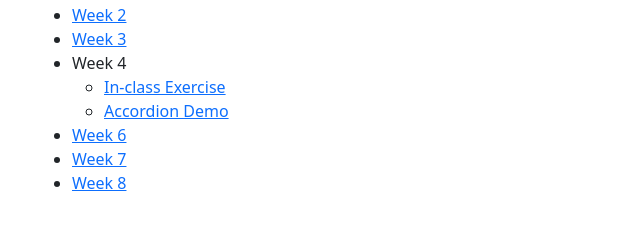
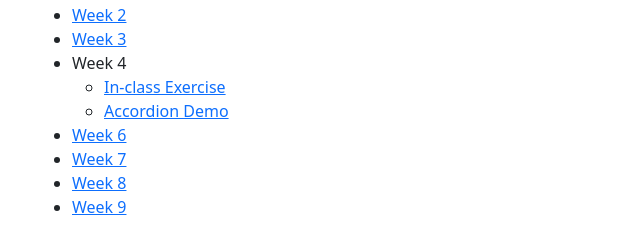
Before and after one commit to robfentress/was-exercises, a website: page index.html in a window 1280 px wide. Shown: the part 69-320 px from the top of the page, without its empty margins (42-682 px from the left). Drawn offline with nearby package versions, Linux system fonts and the light colour scheme.

Commit message:
add week 9 to index

```diff
--- a/index.html
+++ b/index.html
@@ -1,16 +1,21 @@
 <!DOCTYPE html>
 <html lang="en">
-
   <head>
     <meta charset="UTF-8" />
     <meta name="viewport" content="width=device-width, initial-scale=1.0" />
     <meta http-equiv="X-UA-Compatible" content="ie=edge" />
     <title>Fall 2022 Exercises Repository</title>
-  <link href="https://cdn.jsdelivr.net/npm/bootstrap@5.0.2/dist/css/bootstrap.min.css" rel="stylesheet"
-    integrity="sha384-EVSTQN3/azprG1Anm3QDgpJLIm9Nao0Yz1ztcQTwFspd3yD65VohhpuuCOmLASjC" crossorigin="anonymous" />
-  <script src="https://cdn.jsdelivr.net/npm/bootstrap@5.0.2/dist/js/bootstrap.bundle.min.js"
+    <link
+      href="https://cdn.jsdelivr.net/npm/bootstrap@5.0.2/dist/css/bootstrap.min.css"
+      rel="stylesheet"
+      integrity="sha384-EVSTQN3/azprG1Anm3QDgpJLIm9Nao0Yz1ztcQTwFspd3yD65VohhpuuCOmLASjC"
+      crossorigin="anonymous"
+    />
+    <script
+      src="https://cdn.jsdelivr.net/npm/bootstrap@5.0.2/dist/js/bootstrap.bundle.min.js"
       integrity="sha384-MrcW6ZMFYlzcLA8Nl+NtUVF0sA7MsXsP1UyJoMp4YLEuNSfAP+JcXn/tWtIaxVXM"
-    crossorigin="anonymous"></script>
+      crossorigin="anonymous"
+    ></script>
   </head>
 
   <body>
@@ -31,8 +36,8 @@
         <li><a href="week-6/index.html">Week 6</a></li>
         <li><a href="week-7/index.html">Week 7</a></li>
         <li><a href="week-8/index.html">Week 8</a></li>
+        <li><a href="week-9/index.html">Week 9</a></li>
       </ul>
     </main>
   </body>
-
 </html>
```
Lines whose indentation alone changed are shown as unchanged.
